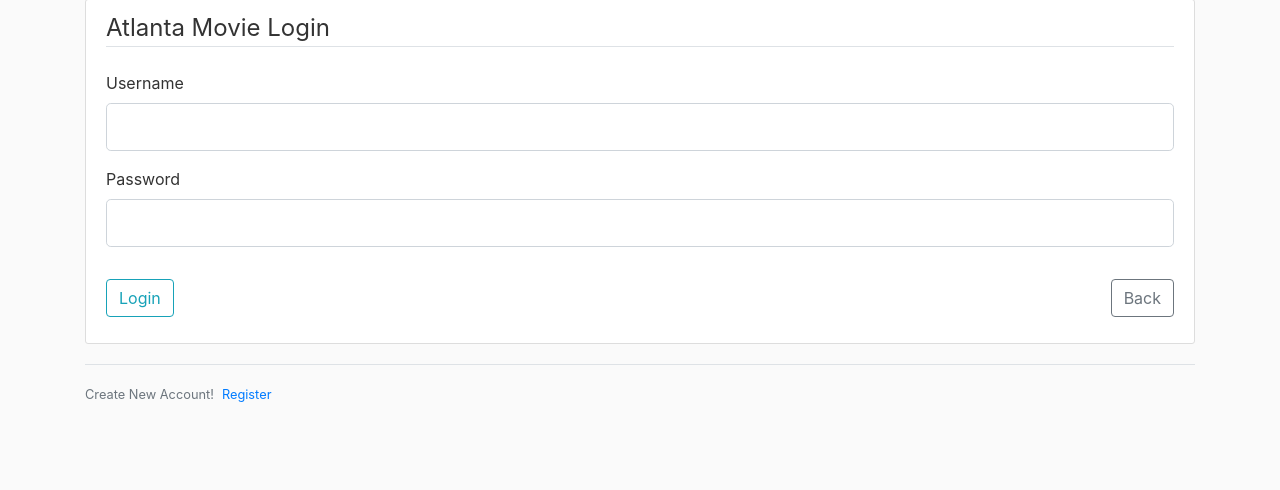
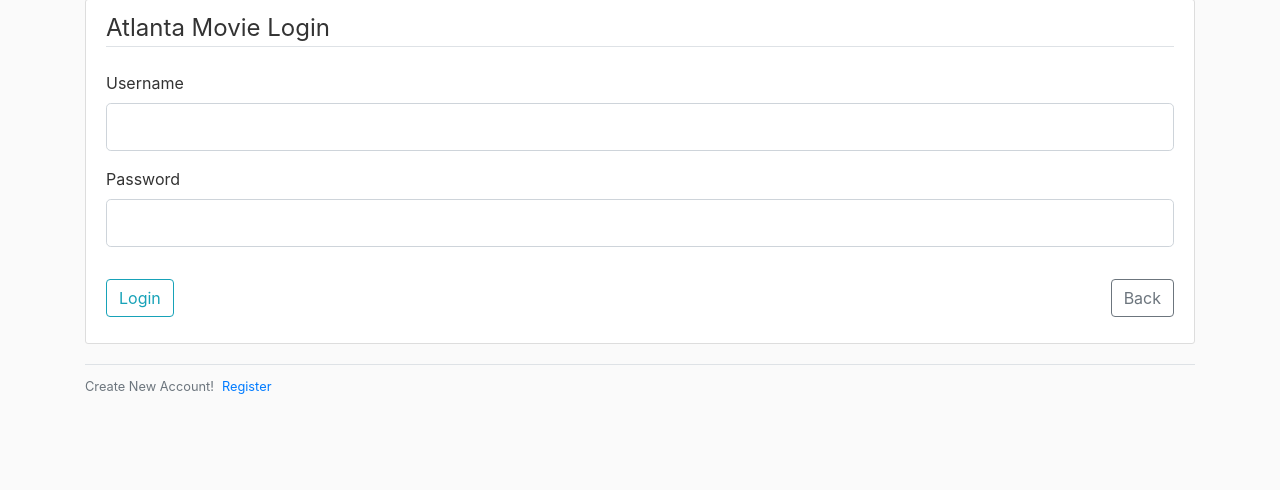
Before and after one commit to danhynlee/movie-database-application, a Flask app: page /login in a window 1280 px wide. Shown: the part 81-571 px from the top of the page. Run offline with Flask 2, Linux system fonts and the light colour scheme; some libraries are stand-ins or nearby versions.

Commit message:
changed padding and margins of muted text below container

```diff
--- a/atl-movie/templates/login.html
+++ b/atl-movie/templates/login.html
@@ -44,8 +44,8 @@
             </div>
         </form>
     </div>
-    <div class="border-top pt-3 mb-3">
-        <small class="text-muted">
+    <div class="border-top pt-2">
+        <small class="text-muted mr-2">
             Create New Account!<a class="ml-2" href="{{ url_for('registerNavigation') }}">Register</a>
         </small>
     </div>
```
